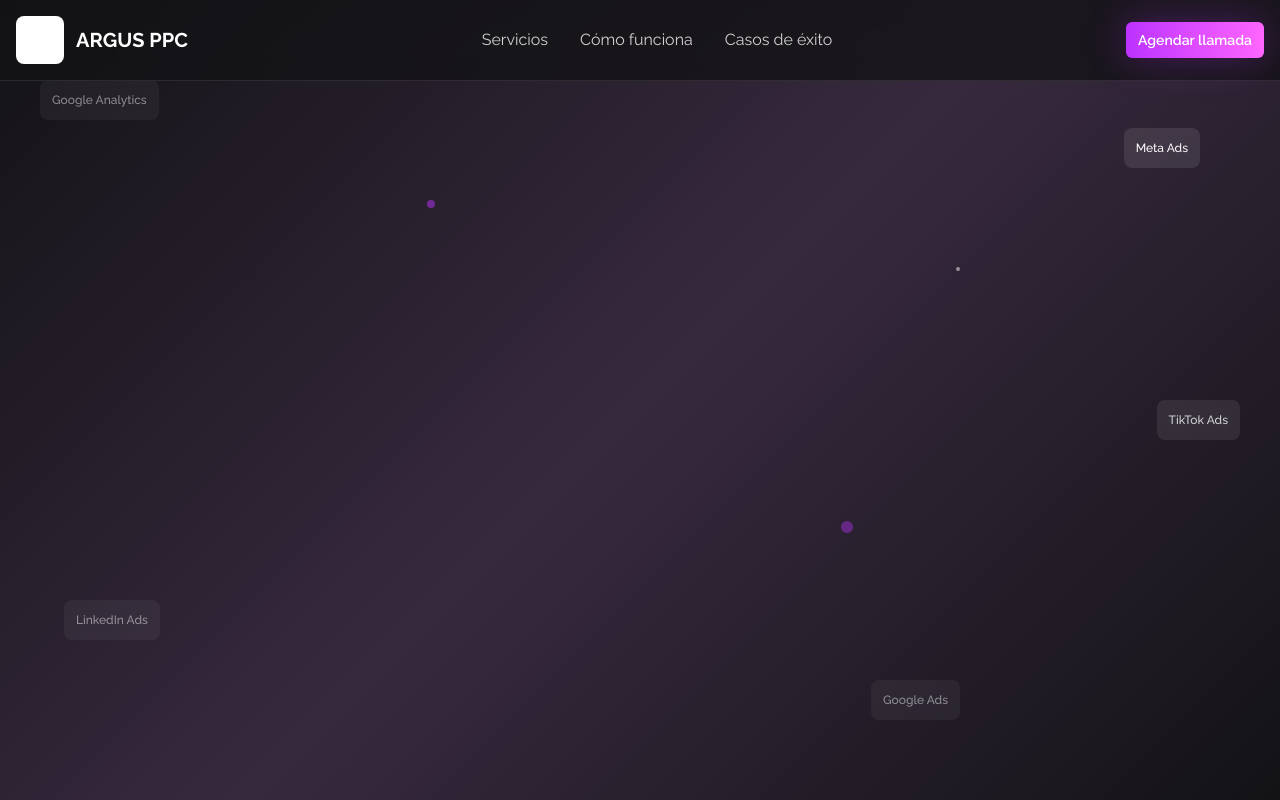
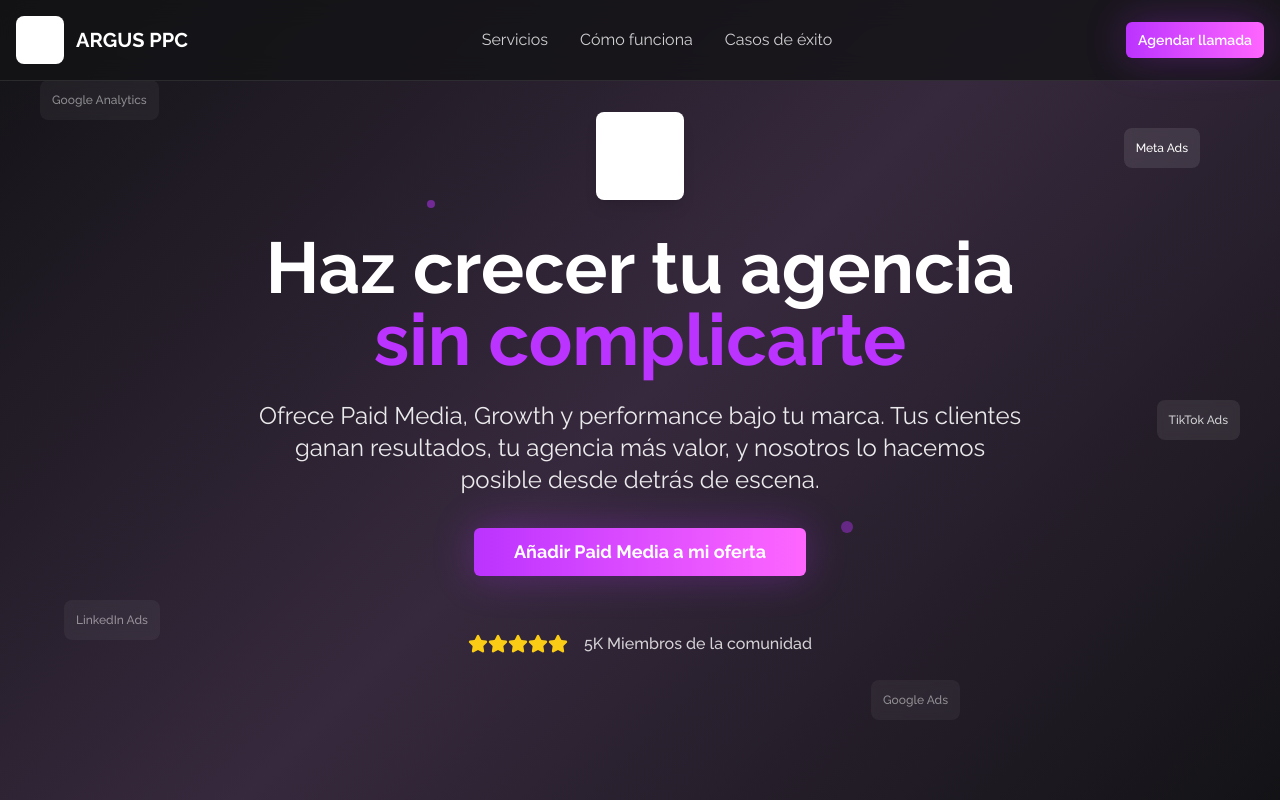
Before and after one commit to Victorioo/marca-blanca-argusppc-66, a React (Vite) app: page / in a window 1280 px wide. Shown: the top 800 px of the page. Built offline with nearby package versions, Linux system fonts and the light colour scheme.

Commit message:
Reverted to commit f270f0c209d47195c20a4897f5b571c0773c92d9

```diff
--- a/src/components/HeroSection.tsx
+++ b/src/components/HeroSection.tsx
@@ -1,12 +1,53 @@
 import { Button } from "@/components/ui/button";
 import { Star } from "lucide-react";
 import FloatingElements from "./FloatingElements";
-import argusLogo from "@/assets/argus-logo.png";
 const HeroSection = () => {
   return <section className="relative min-h-screen flex items-center justify-center px-4 hero-gradient">
       <FloatingElements />
 
+      <div className="container mx-auto max-w-4xl text-center relative z-10">
+        {/* Logo */}
+        <div className="flex justify-center mb-8">
+          <div className="bg-white rounded-lg p-3 shadow-lg">
+            <img src="/lovable-uploads/b3398f6e-d44b-4aac-8230-3a0b62fe9c9e.png" alt="Argus PPC" className="w-16 h-16" />
+          </div>
+        </div>
 
+        {/* Main headline */}
+        <h1 className="text-5xl md:text-7xl font-bold text-white mb-6 leading-tight">
+          Haz crecer tu agencia{" "}
+          <span className="bg-gradient-to-r from-primary to-accent bg-clip-text text-transparent">
+            sin complicarte
+          </span>
+        </h1>
+
+        {/* Subtitle */}
+        <p className="text-xl md:text-2xl text-white/90 mb-8 max-w-3xl mx-auto leading-relaxed">
+          Ofrece Paid Media, Growth y performance bajo tu marca. Tus clientes ganan resultados,
+          tu agencia más valor, y nosotros lo hacemos posible desde detrás de escena.
+        </p>
+
+        {/* CTA Button */}
+        <div className="mb-10">
+          <Button variant="hero" size="lg" className="mb-4 text-lg py-6 px-10" onClick={() => window.open('https://calendly.com', '_blank')}>
+            Añadir Paid Media a mi oferta
+          </Button>
+        </div>
+
+        {/* Social proof */}
+        <div className="flex items-center justify-center gap-2 text-white/80 mb-8">
+          <div className="flex">
+            {[1, 2, 3, 4, 5].map(star => <Star key={star} className="w-5 h-5 fill-yellow-400 text-yellow-400" />)}
+          </div>
+          <span className="ml-2 font-medium">5K Miembros de la comunidad</span>
+        </div>
+
+        {/* Partner badges */}
+        <div className="flex items-center justify-center gap-6 opacity-80">
+
+
+        </div>
+      </div>
     </section>;
 };
 export default HeroSection;
```
